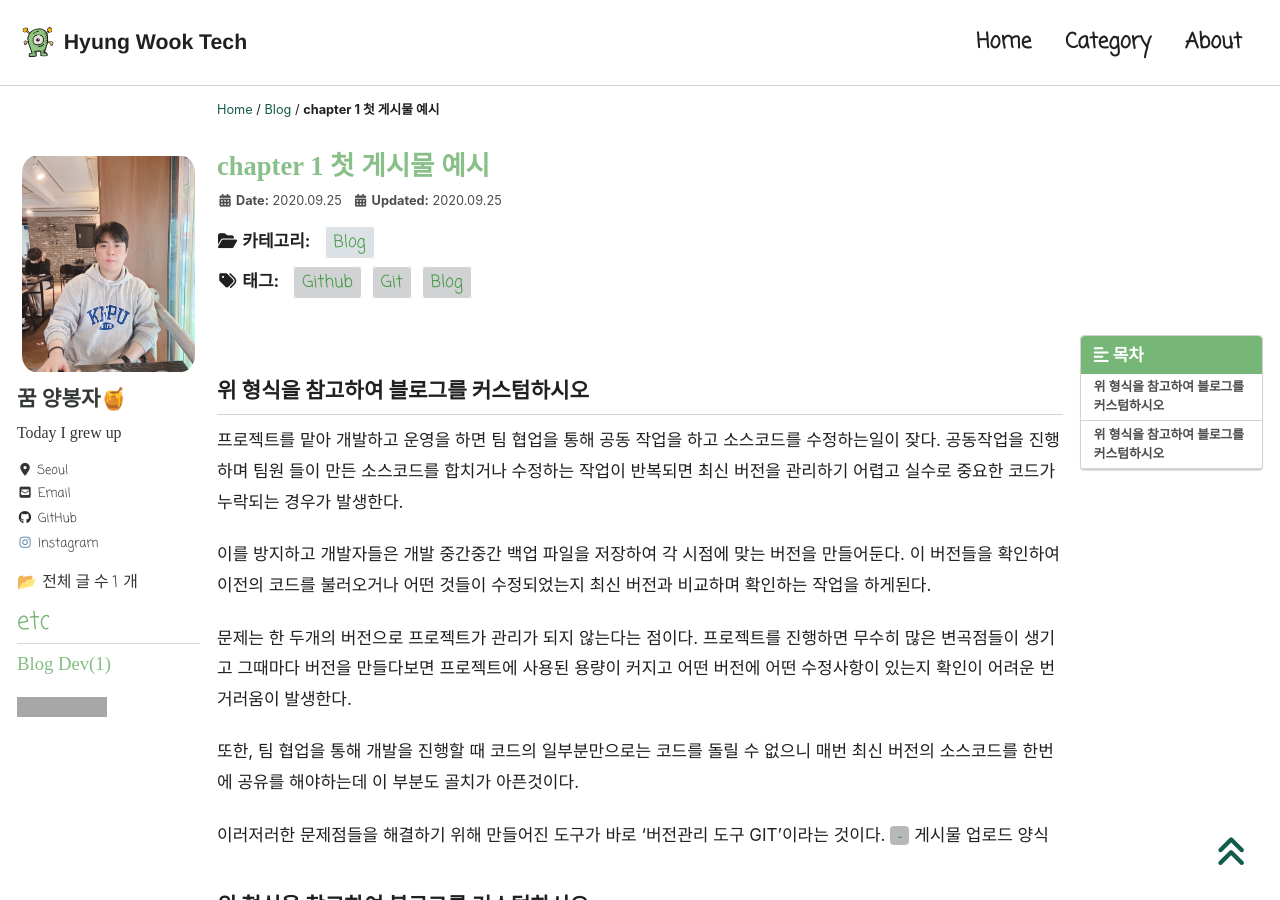
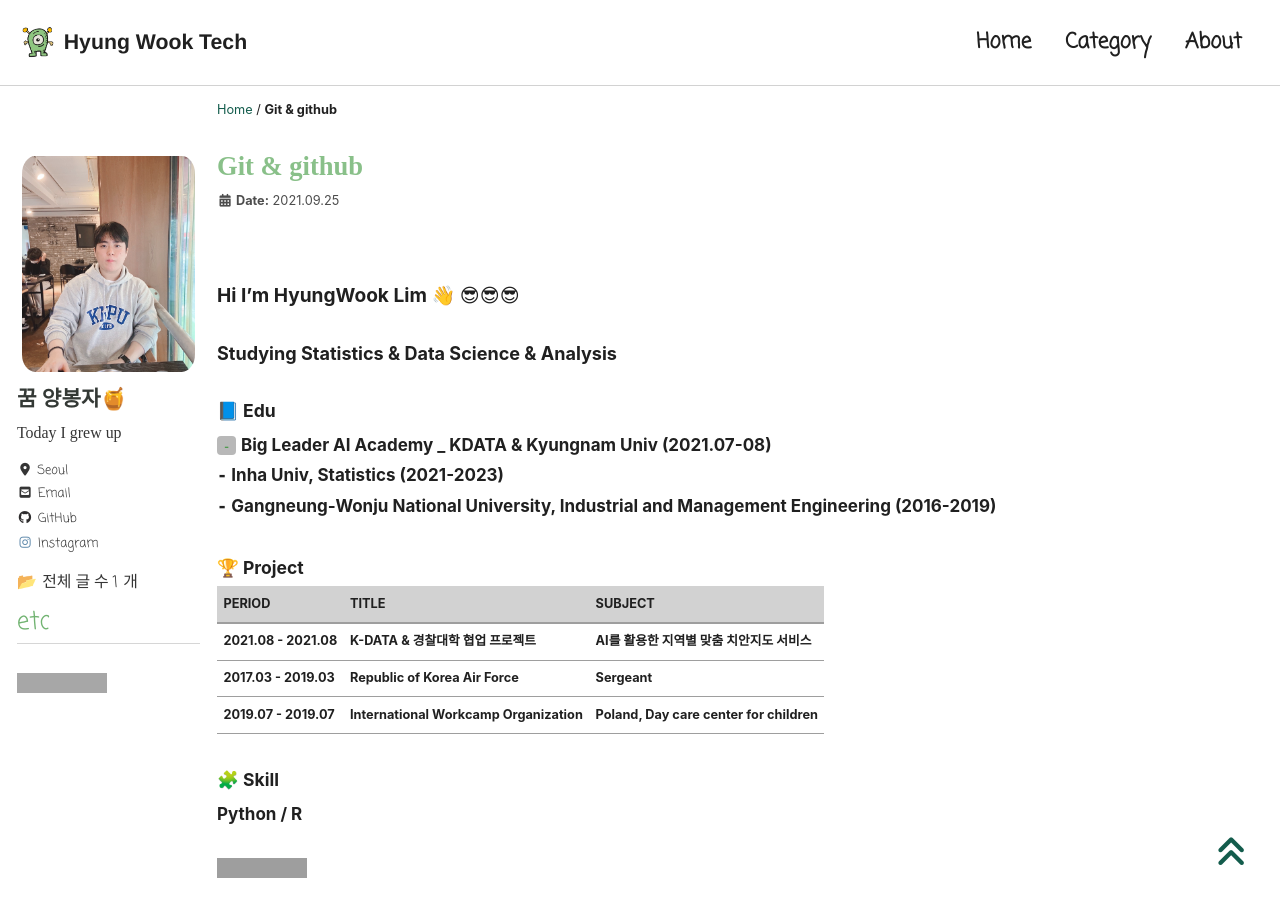
Before and after one commit to hwlim2010/hwlim2010.github.io, a Jekyll site: the page built from _posts/Blog/2021-09-25-git & github.md, in a window 1280 px wide and 900 px high. Built offline with Jekyll 4.4.1, drawn with Linux system fonts in a browser that asks for light colours; cached includes are drawn as plain includes; nearby versions of some CDN libraries; some web fonts are replaced; comment, search, counter and statistics services are not loaded; some of the changed text lies outside the part shown; grey boxes are pictures that could not be loaded.

Commit message:
ABOUT내용 변경

```diff
--- a/_posts/Blog/2021-09-25-git & github.md
+++ b/_posts/Blog/2021-09-25-git & github.md
@@ -1,33 +1,23 @@
----
-title:  "chapter 1 첫 게시물 예시"
-excerpt: "첫 게시물 예시"
+### Hi I'm HyungWook Lim 👋 😎😎😎
+#### Studying Statistics & Data Science & Analysis
 
-categories:
-  - Blog
-tags:
-  - [Blog, Git, Github,]
+##### 📘 ️Edu
 
-toc: true
-toc_sticky: true
+`-` **Big Leader AI Academy _ KDATA & Kyungnam Univ (2021.07-08)
+`-` Inha Univ, Statistics (2021-2023)
+`-` Gangneung-Wonju National University, Industrial and Management Engineering (2016-2019)**
 
-date: 2020-09-25
-last_modified_at: 2020-09-25
+##### 🏆 Project
 
----
+| PERIOD | TITLE | SUBJECT |
+| ------- | ------- | -------|
+| **2021.08 - 2021.08** | **K-DATA & 경찰대학 협업 프로젝트** | **AI를 활용한 지역별 맞춤 치안지도 서비스** |
+| ------ | ------ | ------|
+| **2017.03 - 2019.03** | **Republic of Korea Air Force** | **Sergeant**
+| **2019.07 - 2019.07** | **International Workcamp Organization** | **Poland, Day care center for children**
 
+##### 🧩 Skill
 
-## 위 형식을 참고하여 블로그를 커스텀하시오
-프로젝트를 맡아 개발하고 운영을 하면 팀 협업을 통해 공동 작업을 하고 소스코드를 수정하는일이 잦다. 공동작업을 진행하며 팀원 들이 만든 소스코드를 합치거나 수정하는 작업이 반복되면 최신 버전을 관리하기 어렵고 실수로 중요한 코드가 누락되는 경우가 발생한다.
+**Python / R**
 
-이를 방지하고 개발자들은 개발 중간중간 백업 파일을 저장하여 각 시점에 맞는 버전을 만들어둔다. 이 버전들을 확인하여 이전의 코드를 불러오거나 어떤 것들이 수정되었는지 최신 버전과 비교하며 확인하는 작업을 하게된다.
-
-문제는 한 두개의 버전으로 프로젝트가 관리가 되지 않는다는 점이다. 프로젝트를 진행하면 무수히 많은 변곡점들이 생기고 그때마다 버전을 만들다보면 프로젝트에 사용된 용량이 커지고 어떤 버전에 어떤 수정사항이 있는지 확인이 어려운 번거러움이 발생한다.
-
-또한, 팀 협업을 통해 개발을 진행할 때 코드의 일부분만으로는 코드를 돌릴 수 없으니 매번 최신 버전의 소스코드를 한번에 공유를 해야하는데 이 부분도 골치가 아픈것이다.
-
-이러저러한 문제점들을 해결하기 위해 만들어진 도구가 바로 '버전관리 도구 GIT'이라는 것이다.
-`-` 게시물 업로드 양식
-
-## 위 형식을 참고하여 블로그를 커스텀하시오
-
-게시물 업로드 양식
+[![insta](https://img.shields.io/badge/Instagram-ff69b4?style=for-the-badge&logo=instagram&logoColor=white&link=https://www.instagram.com/caesium_y/)](https://www.instagram.com/dlaguddnr/)
```
